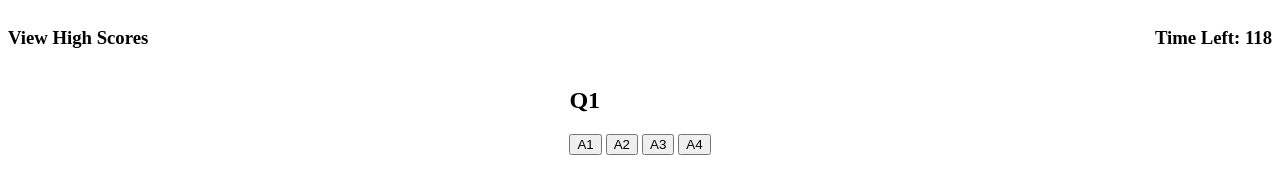
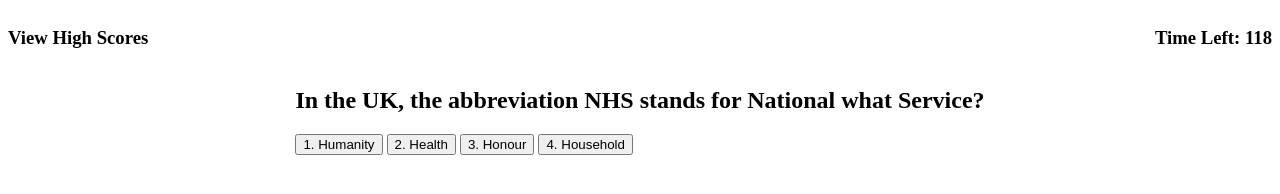
Before and after one commit to BobbyCharms/code-quiz, a plain HTML site: page index.html in a window 1280 px wide. Both pictures are taken after a click on the button "Start". Drawn offline with Linux system fonts and the light colour scheme.

Commit message:
adds question bank

```diff
--- a/assets/js/script.js
+++ b/assets/js/script.js
@@ -10,44 +10,44 @@
 // DEPENENCIES
 let questions = [
     {
-        q: "Q1",
+        q: "In the UK, the abbreviation NHS stands for National what Service?",
         a: [
-            "A1",
-            "A2",
-            "A3",
-            "A4",
+            "1. Humanity",
+            "2. Health",
+            "3. Honour",
+            "4. Household",
         ],
-        ca: "A3",
+        ca: "2. Health",
     },
     {
-        q: "Q2",
+        q: "Which Disney character famously leaves a glass slipper behind at a royal ball?",
         a: [
-            "A1",
-            "A2",
-            "A3",
-            "A4",
+            "1. Pocahontas",
+            "2. Sleeping Beauty",
+            "3. Cinderella",
+            "4. Elsa",
         ],
-        ca: "A4",
+        ca: "3. Cinderella",
     },
     {
-        q: "Q3",
+        q: "What does the word loquacious mean?",
         a: [
-            "A1",
-            "A2",
-            "A3",
-            "A4",
+            "1. Angry",
+            "2. Chatty",
+            "3. Beautiful",
+            "4. Shy",
         ],
-        ca: "A1",
+        ca: "2. Chatty",
     },
     {
-        q: "Q4",
+        q: "Which of these religious observances lasts for the shortest period of time during the calendar year?",
         a: [
-            "A1",
-            "A2",
-            "A3",
-            "A4",
+            "1. Ramadan",
+            "2. Diwali",
+            "3. Lent",
+            "4. Hanukkah",
         ],
-        ca: "A3",
+        ca: "2. Diwali",
     },
 ]
 let startButton = document.querySelector("#start");
@@ -59,6 +59,7 @@ let answer1 = document.querySelector("#answer1");
 let answer2 = document.querySelector("#answer2");
 let answer3 = document.querySelector("#answer3");
 let answer4 = document.querySelector("#answer4");
+let rightWrong = document.querySelector("#rightWrong")
 let timerID;
 let timeLeft = 120;
 let currentIndex = 0;
@@ -76,11 +77,31 @@ function endGame(){
     // to be completed
 }
 function handleAnswer(event) {
-    // to be completed
+    let button = event.target;
+    if (button.textContent !== currentQuestion.ca) {
+        rightWrong.textContent - "Wrong."
+        timeLeft -= 15;
+        if (timeLeft < 0) {
+            timeLeft === O
+        }
+        timeLeftEl.textContent = timeLeft;
+    } else {
+        rightWrong.textContent - "Right!";
+    }
+    rightWrong.removeAttribute("class");
+    setTimeout(function(){
+        rightWrong.setAttribute("class", "hide");
+    }, 1000)
+    currentIndex++;
+    if (timeLeft <= 0 || currentIndex === questions.length) {
+        endGame()
+    } else {
+        showQuestion()
+    }
 }
 
 function showQuestion(){
-    let currentQuestion = questions[currentIndex];
+    currentQuestion = questions[currentIndex];
     questionTitle.textContent = currentQuestion.q;
     answer1.textContent = currentQuestion.a[0];
     answer2.textContent = currentQuestion.a[1];
--- a/index.html
+++ b/index.html
@@ -26,7 +26,6 @@
             <button id="answer4">Test Answer 4</button>
         </div>
         <div id="rightWrong" class="hide">
-            <p id="">Option</p>
         </div>
         <div id="endScreen" class="hide">
             <h2>Game Over.</h2>
```
Also changed, not shown: assets/css/style.css (line endings or trailing spaces).
